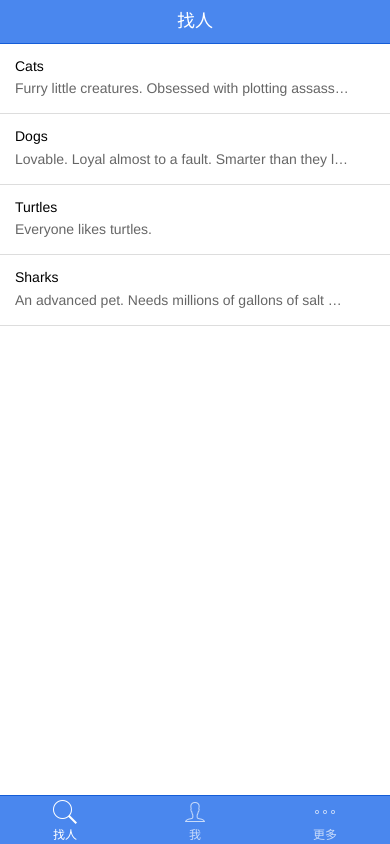
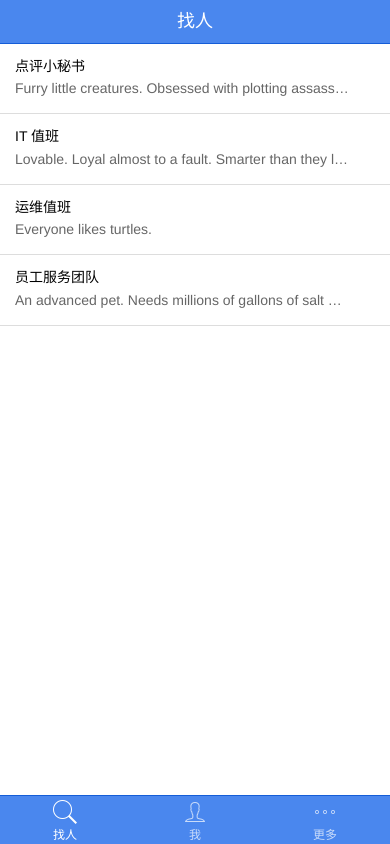
Before and after one commit to pieux/Hermes, a plain HTML site: page www/index.html at #/home in a window 390 px wide. Drawn offline with Linux system fonts and the light colour scheme; some packages are replaced by stand-ins of ours; files whose address does not match are found by name.

Commit message:
common contact area

```diff
--- a/www/js/app.js
+++ b/www/js/app.js
@@ -5,12 +5,12 @@
 // 'hermes.controllers' is found in controllers.js
 angular.module('hermes', ['ionic', 'ngRoute', 'ngAnimate', 'hermes.services', 'hermes.controllers'])
 
-.config(function ($compileProvider){
+    .config(function ($compileProvider) {
         // Needed for routing to work
         $compileProvider.aHrefSanitizationWhitelist(/^\s*(https?|ftp|mailto|file|tel):/);
     })
 
-.config(function($routeProvider, $locationProvider) {
+    .config(function ($routeProvider, $locationProvider) {
 
         // Set up the initial routes that our app will respond to.
         // These are then tied up to our nav router which animates and
@@ -27,6 +27,13 @@ angular.module('hermes', ['ionic', 'ngRoute', 'ngAnimate', 'hermes.services', 'h
             controller: 'PetCtrl'
         });
 
+        // if the url matches something like /commonContact/2 then this route
+        // will fire off the CommonContactsAreaCtrl controller (controllers.js)
+        $routeProvider.when('/commonContact/:contactId', {
+            templateUrl: 'templates/commonContact.html',
+            controller: 'CommonContactsAreaCtrl'
+        });
+
         // if none of the above routes are met, use this fallback
         // which executes the 'AppCtrl' controller (controllers.js)
         $routeProvider.otherwise({
--- a/www/js/controllers.js
+++ b/www/js/controllers.js
@@ -1,24 +1,39 @@
 angular.module('hermes.controllers', [])
 
-.controller('AppCtrl', function($scope) {
+    .controller('AppCtrl', function ($scope) {
         // Main app controller, empty for the example
     })
 
     // A simple controller that fetches a list of data
-.controller('PetsTabCtrl', function($scope, Pets) {
+    .controller('PetsTabCtrl', function ($scope, Pets) {
         // "Pets" is a service returning mock data (services.js)
         $scope.pets = Pets.all();
 
-  $scope.$on('tab.shown', function() {
+        $scope.$on('tab.shown', function () {
             // Might do a load here
         });
-  $scope.$on('tab.hidden', function() {
+        $scope.$on('tab.hidden', function () {
             // Might recycle content here
         });
     })
 
+    // Common Contacts Area controller within Find Dpers tab
+    .controller('CommonContactsAreaCtrl', function ($scope, CommonContacts) {
+        // "CommonContacts" is a service returning mock data (service.js)
+        $scope.commonContacts = CommonContacts.all();
+
+        $scope.$on('tab.shown', function () {
+            // Might do a load here
+        });
+        $scope.$on('tab.hidden', function () {
+            // Might recycle content here
+        })
+
+    })
+
+
     // A simple controller that shows a tapped item's data
-.controller('PetCtrl', function($scope, $routeParams, Pets) {
+    .controller('PetCtrl', function ($scope, $routeParams, Pets) {
         // "Pets" is a service returning mock data (services.js)
         $scope.pet = Pets.get($routeParams.petId);
     });
--- a/www/js/services.js
+++ b/www/js/services.js
@@ -3,7 +3,7 @@ angular.module('hermes.services', [])
 /**
  * A simple example service that returns some data.
  */
-.factory('Pets', function() {
+    .factory('Pets', function () {
         // Might use a resource here that returns a JSON array
 
         // Some fake testing data
@@ -15,12 +15,33 @@ angular.module('hermes.services', [])
         ];
 
         return {
-    all: function() {
+            all: function () {
                 return pets;
             },
-    get: function(petId) {
+            get: function (petId) {
                 // Simple index lookup
                 return pets[petId];
             }
         }
-});
+    })
+
+    .factory('CommonContacts', function () {
+        // Some faking testing data
+        var commonContacts = [
+            { id: 0, title: '点评小秘书', description: 'Furry little creatures. Obsessed with plotting assassination, but never following through on it.' },
+            { id: 1, title: 'IT 值班', description: 'Lovable. Loyal almost to a fault. Smarter than they let on.' },
+            { id: 2, title: '运维值班', description: 'Everyone likes turtles.' },
+            { id: 3, title: '员工服务团队', description: 'An advanced pet. Needs millions of gallons of salt water. Will happily eat you.' }
+        ];
+
+        return {
+            all: function () {
+                return commonContacts;
+            },
+            get: function (contactId) {
+                // Simple index lookup
+                return commonContacts[contactId];
+            }
+        }
+    })
+;
--- a/www/templates/app.html
+++ b/www/templates/app.html
@@ -8,16 +8,21 @@
     <tabs tabs-style="tabs-icon-top" tabs-type="tabs-positive" animate-nav="false">
 
         <!-- Find Dpers tab -->
-    <tab title="找人" icon="icon ion-ios7-search" ng-controller="PetsTabCtrl">
-      <content has-header="true" has-tabs="true">
+        <tab title="找人" icon="icon ion-ios7-search">
+
+            <!--Common Contacts Area -->
+            <content has-header="true" has-tabs="true" ng-controller="CommonContactsAreaCtrl">
                 <list>
-          <item ng-repeat="pet in pets" type="item-text-wrap" href="#/pet/{{pet.id}}">
-              <h3>{{pet.title}}</h3>
-              <p>{{pet.description}}</p>
+                    <item ng-repeat="contact in commonContacts" type="item-text-wrap"
+                          href="#/commonContact/{{contact.id}}">
+                        <h3>{{contact.title}}</h3>
+
+                        <p>{{contact.description}}</p>
                     </item>
                     </item>
                 </list>
             </content>
+
         </tab>
 
         <!-- My Profile tab -->
@@ -47,6 +52,7 @@
         <tab title="更多" icon="icon ion-ios7-more-outline">
             <content has-header="true" has-tabs="true" padding="true">
                 <h3>About this app</h3>
+
                 <p>
                     This is a sample seed project for the Ionic Framework. Please change it to match your needs.
                 </p>
```
Also changed, not shown: www/templates/commonContact.html (added, +11 -0 lines). Lines whose indentation alone changed are shown as unchanged.
